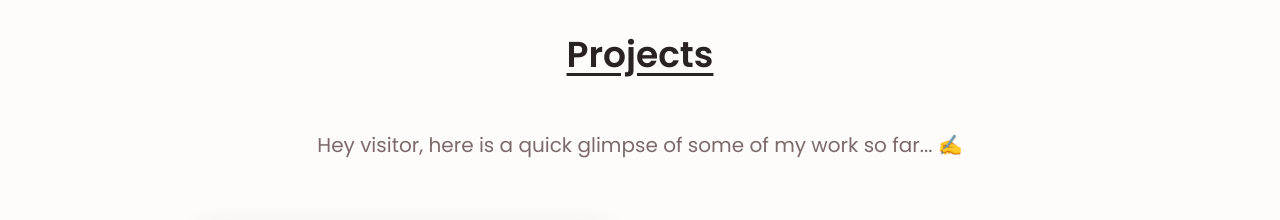
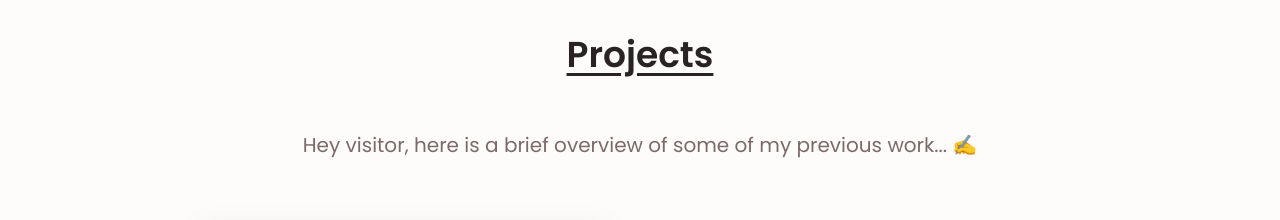
Before and after one commit to AmanChaudhary214/AmanChaudhary214.github.io, a plain HTML site: page index.html in a window 1280 px wide. Shown: the part 2927-3147 px from the top of the page. Drawn offline with nearby package versions, Linux system fonts and the light colour scheme; a script that the page names is missing.

Commit message:
sub-title modified

```diff
--- a/index.html
+++ b/index.html
@@ -535,7 +535,8 @@
         <!-- ========== Projects ========== -->
         <section class="portfolio section" id="projects">
             <h2 class="section_title">Projects</h2>
-            <span class="section_subtitle">Hey visitor, here is a quick glimpse of some of my work so far... ✍️</span>
+            <span class="section_subtitle">Hey visitor, here is a brief overview of some of my previous work...
+                ✍️</span>
 
             <div class="portfolio_container container swiper-container">
                 <div class="swiper-wrapper">
```
